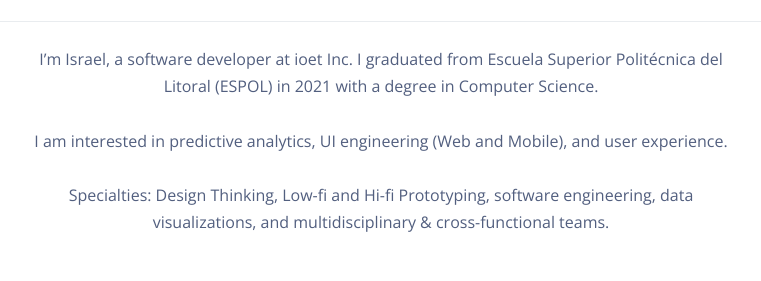
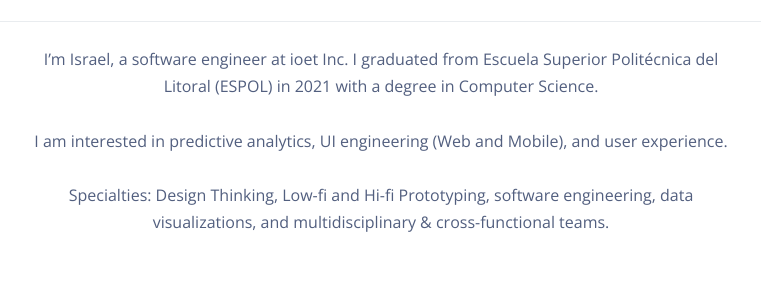
Before and after one commit to eduardisrael/eduardisrael.github.io, a website: page index.html in a window 1280 px wide. Shown: the part 416-697 px from the top of the page, 259-1020 px from the left. Drawn offline with nearby package versions, Linux system fonts and the light colour scheme.

Commit message:
update index

```diff
--- a/index.html
+++ b/index.html
@@ -41,7 +41,7 @@
             <div class="mt-4 py-4 border-top text-center">
               <div class="row justify-content-center">
                 <div class="col-lg-9">
-                  <p class="text-center">I’m Israel, a software developer at ioet Inc. I graduated from Escuela Superior Politécnica del Litoral (ESPOL) in 2021 with a degree in Computer Science.<br><br>
+                  <p class="text-center">I’m Israel, a software engineer at ioet Inc. I graduated from Escuela Superior Politécnica del Litoral (ESPOL) in 2021 with a degree in Computer Science.<br><br>
 
                     I am interested in predictive analytics, UI engineering (Web and Mobile), and user experience.<br><br>
 
```
